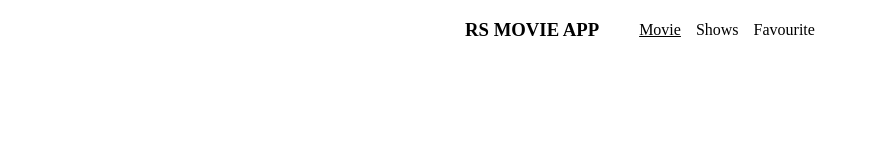
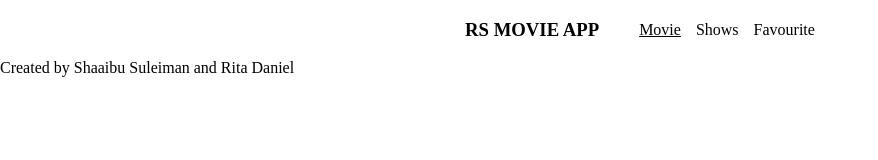
Before and after one commit to RitaDee/RS-Movie-App, a website built with webpack: page src/index.html in a window 1280 px wide. Shown: the whole page, without its empty margins (0-878 px from the left). Built offline with nearby package versions, Linux system fonts and the light colour scheme.

Commit message:
Add footer to HTMl file

```diff
--- a/src/index.html
+++ b/src/index.html
@@ -15,5 +15,7 @@
       <li><a href="#">Favourite</a></li>
     </ul>
   </header>
+
+  <footer>Created by Shaaibu Suleiman and Rita Daniel</footer>
 </body>
 </html>
```
